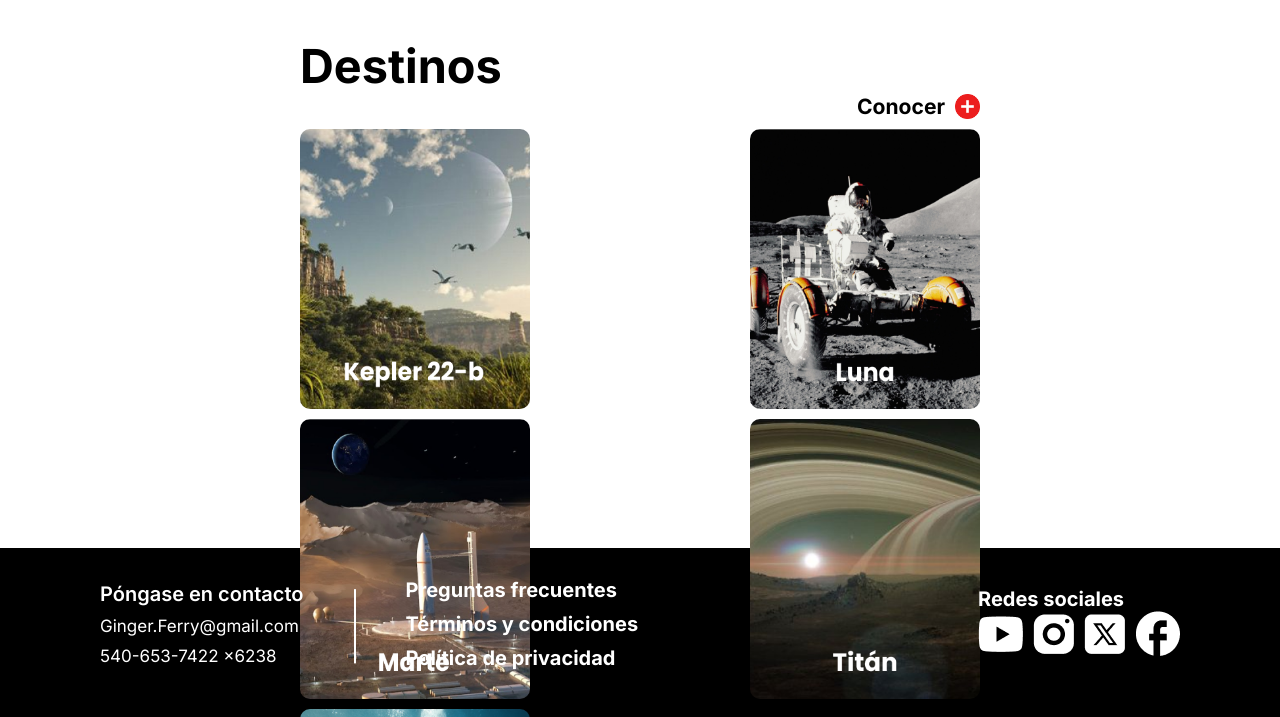
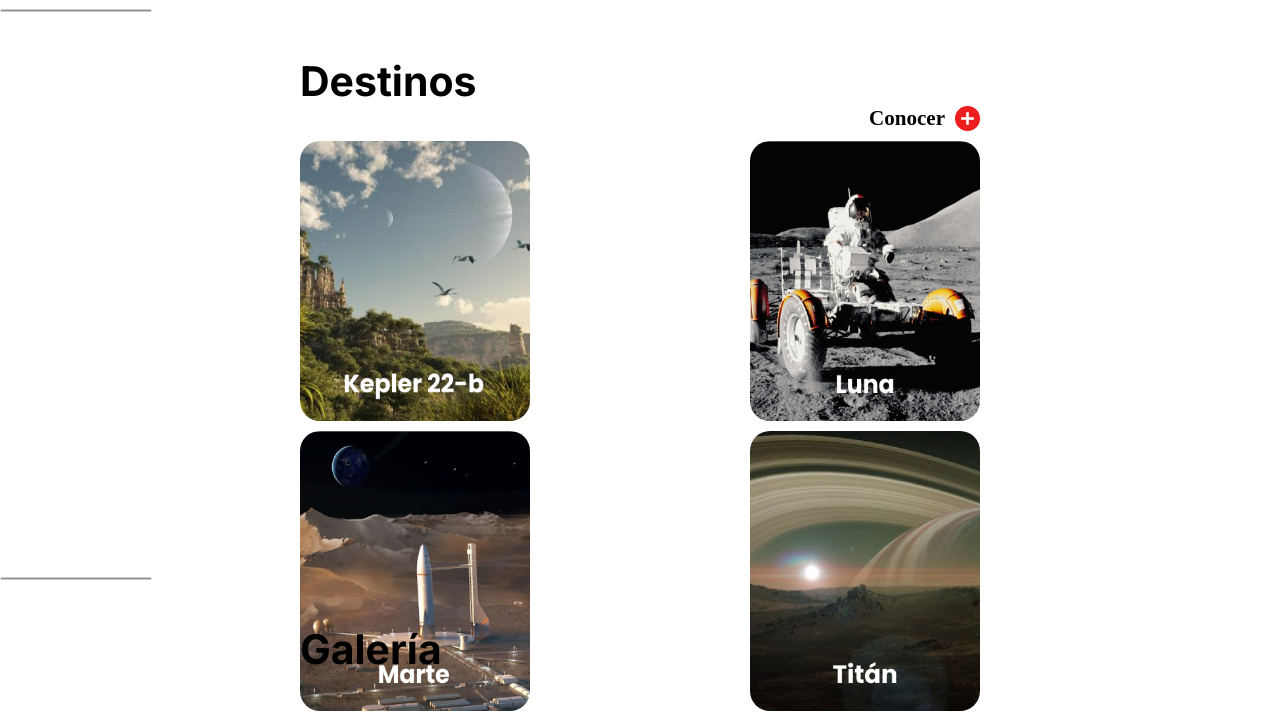
Before and after one commit to luchaparro/explora-el-cosmos, a plain HTML site: page index.html in a window 1280 px wide. Shown: the part 662-1379 px from the top of the page. Drawn offline with Linux system fonts and the light colour scheme; a web font is replaced by a local one.

Commit message:
divisores

```diff
--- a/css/styles.css
+++ b/css/styles.css
@@ -78,10 +78,9 @@
     background-size: cover;
     background-position: center;
     background-image: url(../assets/img/wallpapers/1299437\ 1.png);
+    font-family: "Inter", sans-serif;
 }
 .explora-el-cosmos-block{
-    font-family: "Inter", sans-serif;
-    text-shadow: 0rem .1875rem .3125rem #2424247e;
     color: white;
     margin-left: 6.25rem;
     display: block;
@@ -121,13 +120,13 @@
 .main-section{
     height: 34.375rem;
     padding: 2.5rem 18.75rem 2.5rem 18.75rem;
+}
+.seccion-text{
+    font-size: 2.1875rem;
     font-family: "Inter", sans-serif;
 }
 /* modelado de sección quiénes somos*/
 /*sección landing page específico =3*/
-.destinos-text{
-    font-size: 2.5rem;
-}
 .conocer-mas a{
     text-decoration: none;
     color: black;
@@ -154,7 +153,7 @@
 .card a img{
     width: 100%;
     height: 100%;
-    border-radius: .625rem;
+    border-radius: 1.25rem;
 }
 /* específicos */
 .mainKepler{
--- a/index.html
+++ b/index.html
@@ -66,8 +66,11 @@
                 <button>Comprar pasaje</button>
             </div>
         </section>
+        <div class="divisor">
+            <img src="./assets/img/iconos/divisor2.png" alt="">
+        </div>
         <section class="main-section">
-            <div class="destinos-text">
+            <div class="seccion-text">
                 <h3>Destinos</h3>
             </div>
             <div class="conocer-mas">
@@ -93,6 +96,14 @@
                     <a href="#europa"><img src="./assets/img/cards/europacard.png" alt="europacard"></a>
                 </article>
             </section>
+        </section>
+        <div class="divisor">
+            <img src="./assets/img/iconos/divisor2.png" alt="">
+        </div>
+        <section class="main-section">
+            <div class="seccion-text">
+                <h3>Galería</h3>
+            </div>
         </section>
     </main>
     <footer id="mainFooter">
```
Also changed, not shown: assets/img/iconos/divisor2.png (added).
